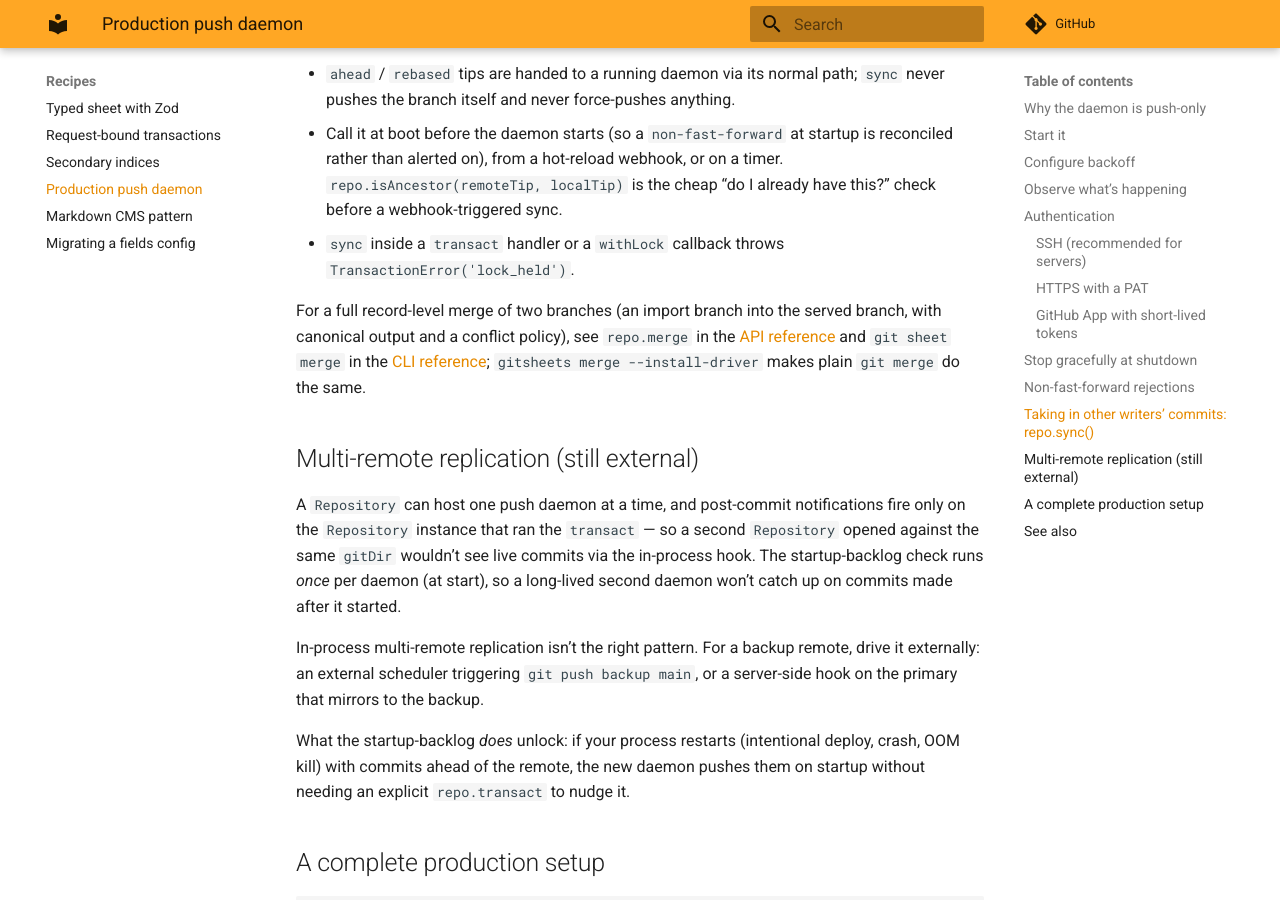
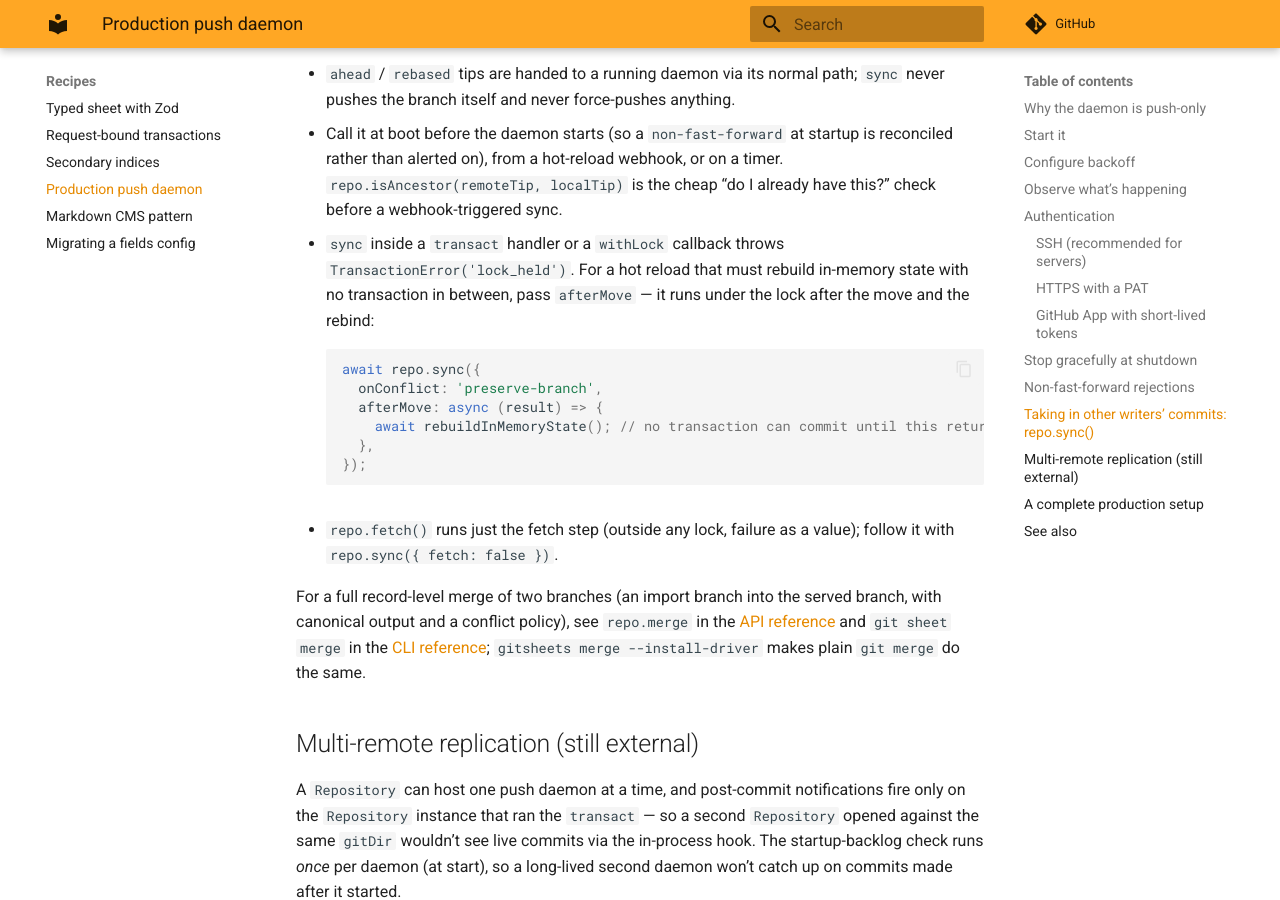
Before and after one commit to JarvusInnovations/gitsheets, an MkDocs documentation site: the page built from docs/recipes/production-push-daemon.md, in a window 1280 px wide and 900 px high, scrolled down 5446 px. Built offline with MkDocs 1.6.1 and Material for MkDocs 9.7.7, drawn with Linux system fonts in a browser that asks for light colours; comment, search, counter and statistics services are not loaded.

Commit message:
docs: sync afterMove and repo.fetch
Co-Authored-By: Claude Opus 5.5 <noreply@anthropic.com>
Claude-Session: https://claude.ai/code/session_01RPAAYpKjUZUbHCUTfiy56R

````diff
--- a/docs/recipes/production-push-daemon.md
+++ b/docs/recipes/production-push-daemon.md
@@ -219,7 +219,18 @@ switch (result.outcome) {
 - When the synced branch is the one `HEAD` points at, every live sheet is rebound before `sync` resolves — the same auto-refresh a commit does.
 - `ahead` / `rebased` tips are handed to a running daemon via its normal path; `sync` never pushes the branch itself and never force-pushes anything.
 - Call it at boot before the daemon starts (so a `non-fast-forward` at startup is reconciled rather than alerted on), from a hot-reload webhook, or on a timer. `repo.isAncestor(remoteTip, localTip)` is the cheap "do I already have this?" check before a webhook-triggered sync.
-- `sync` inside a `transact` handler or a `withLock` callback throws `TransactionError('lock_held')`.
+- `sync` inside a `transact` handler or a `withLock` callback throws `TransactionError('lock_held')`. For a hot reload that must rebuild in-memory state with no transaction in between, pass `afterMove` — it runs under the lock after the move and the rebind:
+
+  ```typescript
+  await repo.sync({
+    onConflict: 'preserve-branch',
+    afterMove: async (result) => {
+      await rebuildInMemoryState(); // no transaction can commit until this returns
+    },
+  });
+  ```
+
+- `repo.fetch()` runs just the fetch step (outside any lock, failure as a value); follow it with `repo.sync({ fetch: false })`.
 
 For a full record-level merge of two branches (an import branch into the served branch, with canonical output and a conflict policy), see `repo.merge` in the [API reference](../api.md#repository) and `git sheet merge` in the [CLI reference](../cli.md#gitsheets-merge-theirs); `gitsheets merge --install-driver` makes plain `git merge` do the same.
 
````
Also changed, not shown: docs/api.md (+1 -0 lines), skills/gitsheets/references/api.md (+2 -1 lines).
